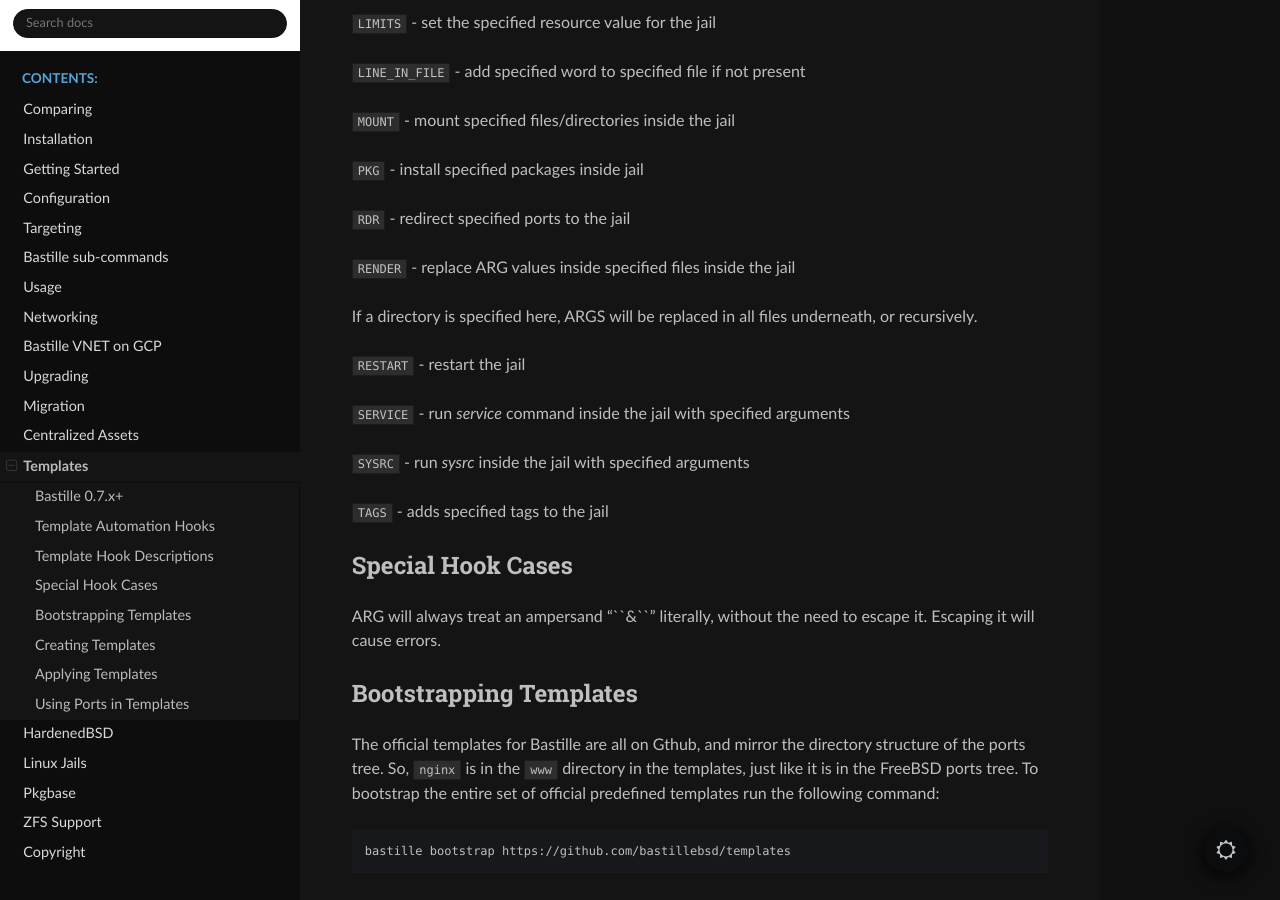
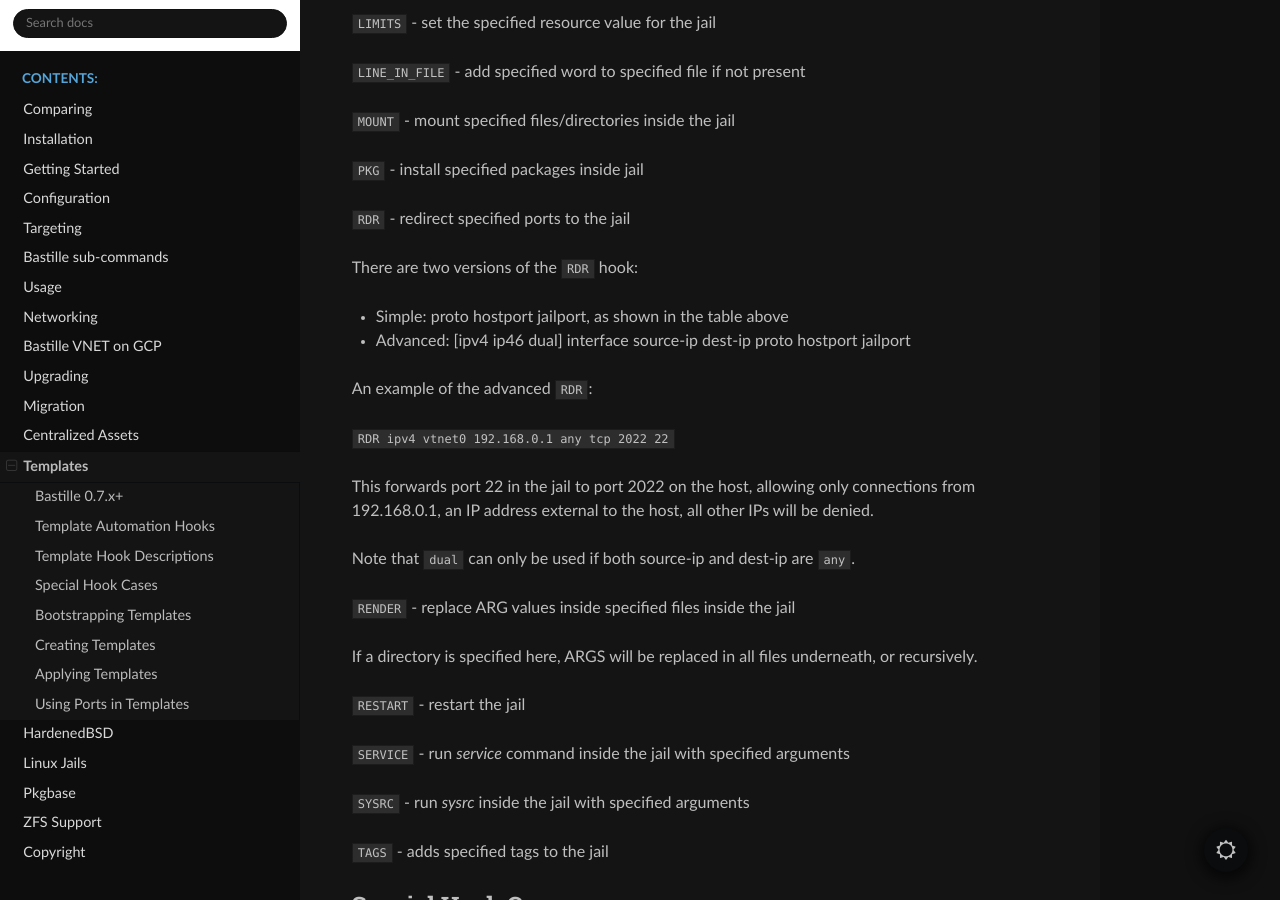
Before and after one commit to BastilleBSD/bastille, a Sphinx documentation site: the page built from docs/chapters/template.rst, in a window 1280 px wide and 900 px high, scrolled down 2517 px. Built offline with Sphinx 7.4.7 and the Read the Docs theme 3.1.0, drawn with Linux system fonts in a browser that asks for light colours.

Commit message:
Update template.rst with more details of advanced RDR use
Since https://github.com/BastilleBSD/bastille/pull/765 it has been possible to do more restrictive RDRs which allow better control over access to RDR external ports.

While the docs on the rdr command detail this, the template docs do not reflect the new capabilities.

Please note the example is based on my experimentation so this is very much a starter and may need more work!

```diff
--- a/docs/chapters/template.rst
+++ b/docs/chapters/template.rst
@@ -127,6 +127,20 @@ bootstrapped, or you are using the template url
 ``PKG``           - install specified packages inside jail
 
 ``RDR``           - redirect specified ports to the jail
+
+There are two versions of the ``RDR`` hook:
+
+* Simple: proto hostport jailport, as shown in the table above
+* Advanced: [ipv4 ip46 dual] interface source-ip dest-ip proto hostport jailport
+
+An example of the advanced ``RDR``:
+
+``RDR ipv4 vtnet0 192.168.0.1 any tcp 2022 22``
+
+This forwards port 22 in the jail to port 2022 on the host, allowing only connections from
+192.168.0.1, an IP address external to the host, all other IPs will be denied.
+
+Note that ``dual`` can only be used if both source-ip and dest-ip are ``any``.
 
 ``RENDER``        - replace ARG values inside specified files inside the jail
 
```
